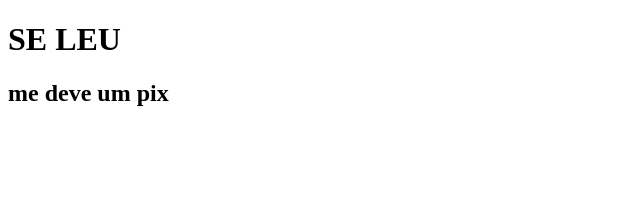
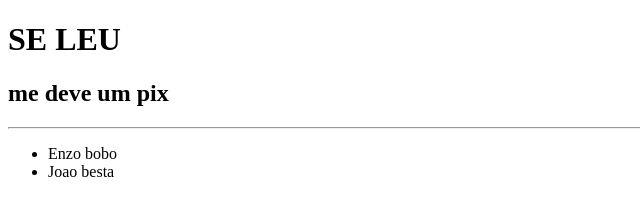
Before and after one commit to joaocastro95/scm, a plain HTML site: page index.html in a window 1280 px wide. Shown: the whole page, without its empty margins (0-640 px from the left). Drawn offline with Linux system fonts and the light colour scheme.

Commit message:
commit do dan

```diff
--- a/index.html
+++ b/index.html
@@ -8,5 +8,10 @@
 <body>
     <h1>SE LEU</h1>
     <h2>me deve um pix</h2>
+    <hr>
+    <ul>
+        <li>Enzo bobo</li>
+        <li>Joao besta</li>
+    </ul>
 </body>
 </html>
```
